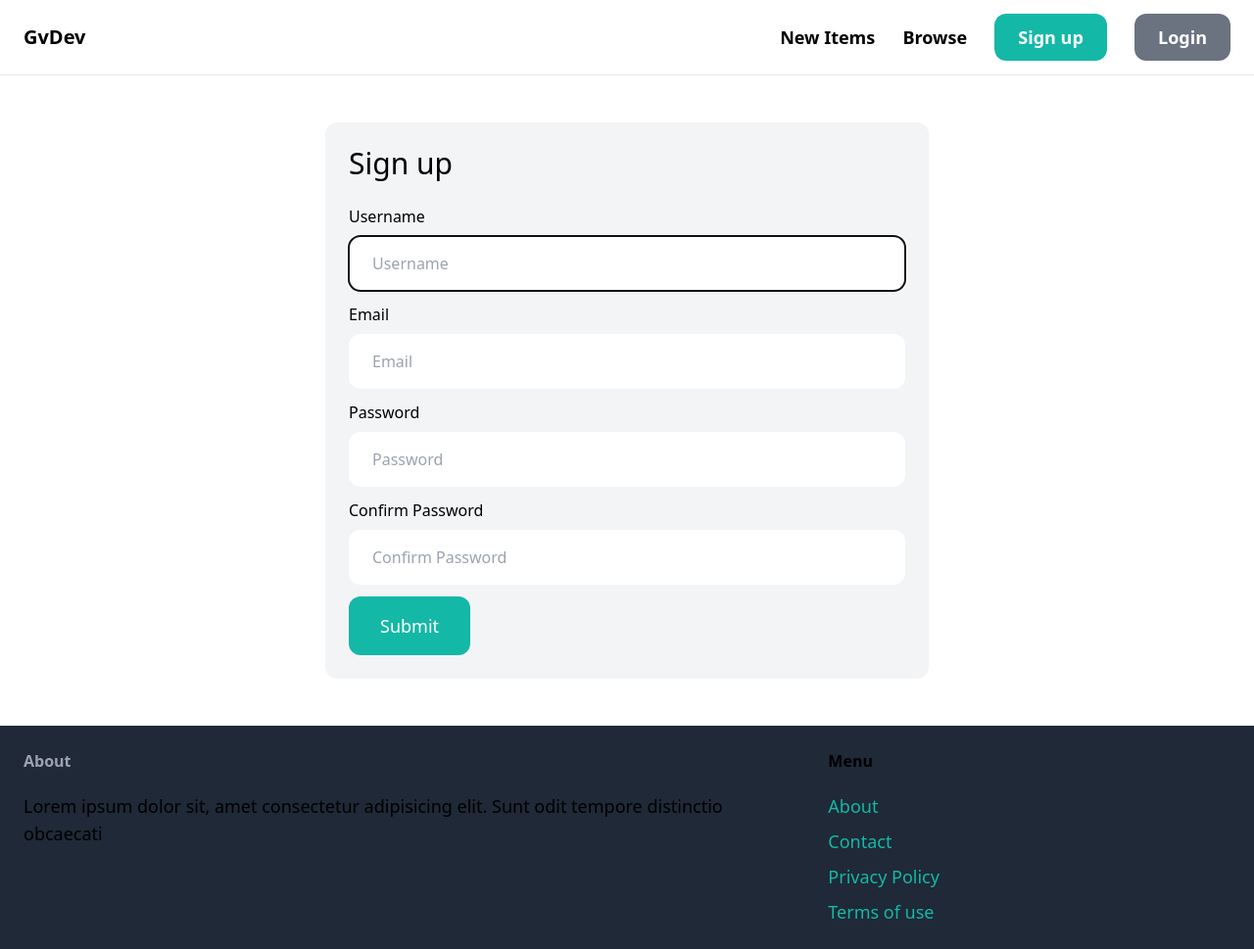
After one commit to GvDev7/django-marketplace, a Django app: page /signup/ in a window 1280 px wide. The commit adds this page. Shown: the whole page at 98% size. Run offline with Django 5.2, Linux system fonts and the light colour scheme; some libraries are stand-ins or nearby versions.

Commit message:
Began developing signup page, elements, and functionality

```diff
--- /dev/null
+++ b/puddle/core/forms.py
@@ -0,0 +1,24 @@
+from django import forms
+from django.contrib.auth.forms import UserCreationForm
+from  django.contrib.auth.models import User
+
+class SignupForm(UserCreationForm):
+    class Meta:
+        model = User
+        fields = ('username', 'email', 'password1', 'password2')
+
+    username = forms.CharField(widget=forms.TextInput(attrs={
+        'placeholder':'Username', 'class': 'w-full py-4 px-6 rounded-xl'
+    }))
+
+    email = forms.CharField(widget=forms.EmailInput(attrs={
+        'placeholder':'Email', 'class': 'w-full py-4 px-6 rounded-xl'
+    }))
+
+    password1 = forms.CharField(widget=forms.PasswordInput(attrs={
+        'placeholder':'Password', 'class': 'w-full py-4 px-6 rounded-xl'
+    }))
+
+    password2 = forms.CharField(widget=forms.PasswordInput(attrs={
+        'placeholder':'Confirm Password', 'class': 'w-full py-4 px-6 rounded-xl'
+    }))
--- a/puddle/core/templates/core/base.html
+++ b/puddle/core/templates/core/base.html
@@ -8,13 +8,13 @@
 </head>
 <body>
     <nav class="py-6 px-6 flex justify-between items-center border-b border-gray-200">
-        <a href="{% url 'index' %}" class="text-xl font-semibold">GvDev</a>
+        <a href="{% url 'core:index' %}" class="text-xl font-semibold">GvDev</a>
 
         <div class="space-x-6">
             <a href="#" class="text-lg font-semibold hover:text-grap-500">New Items</a>
             <a href="#" class="text-lg font-semibold hover:text-grap-500">Browse</a>
 
-            <a href="#" class="text-lg font-semibold hover:bg-teal-700 px-6 py-3 bg-teal-500 text-white rounded-xl">Sign up</a>
+            <a href="{% url 'core:signup' %}" class="text-lg font-semibold hover:bg-teal-700 px-6 py-3 bg-teal-500 text-white rounded-xl">Sign up</a>
             <a href="#" class="text-lg font-semibold hover:bg-gray-700 px-6 py-3 bg-gray-500 text-white rounded-xl">Login</a>
         </div>
     </nav>
@@ -31,7 +31,7 @@
             <h3 class="mb-5 font-semibold text-grap-400">Menu</h3>
             <ul class="space-y-2">
                 <li><a href="#" class="text-lg text-teal-500 hover:text-teal-700">About</a></li>
-                <li><a href="{% url 'contact' %}" class="text-lg text-teal-500 hover:text-teal-700">Contact</a></li>
+                <li><a href="{% url 'core:contact' %}" class="text-lg text-teal-500 hover:text-teal-700">Contact</a></li>
                 <li><a href="#" class="text-lg text-teal-500 hover:text-teal-700">Privacy Policy</a></li>
                 <li><a href="#" class="text-lg text-teal-500 hover:text-teal-700">Terms of use</a></li>
             </ul>
--- /dev/null
+++ b/puddle/core/templates/core/signup.html
@@ -0,0 +1,40 @@
+{% extends 'core/base.html' %}
+
+{% block title %} Sign up {% endblock %}
+
+{% block content %}
+    <div class="w-1/2 my-6 mx-auto p-6 bg-gray-100 rounded-xl">
+        <h1 class="mb-6 text-3xl">Sign up</h1>
+        <form action="." method="post">
+            {% csrf_token %}
+
+            <div class="mb-3">
+                <label class="inline-block mb-2">Username</label><br>
+                {{ form.username }}
+            </div>
+            <div class="mb-3">
+                <label class="inline-block mb-2">Email</label><br>
+                {{ form.email }}
+            </div>
+            <div class="mb-3">
+                <label class="inline-block mb-2">Password</label><br>
+                {{ form.password1 }}
+            </div>
+            <div class="mb-3">
+                <label class="inline-block mb-2">Confirm Password</label><br>
+                {{ form.password2 }}
+            </div>
+
+            {% if form.errors or form.non_field_errors %}
+                <div class="mb-3 p-6 bg-read-100 rounded-xl">
+                    {% for field in form %}
+                        {{field.errors}}
+                    {% endfor %}
+
+                    {{ form.non_field_errors }}
+                </div>
+            {% endif %}
+            <button class="py-4 px-8 text-lg bg-teal-500 hover:bg-teal-700 rounded-xl text-white">Submit</button>
+        </form>
+    </div>
+{% endblock %}
--- /dev/null
+++ b/puddle/core/urls.py
@@ -0,0 +1,12 @@
+from django.urls import path
+from . import views
+from core.views import contact
+
+app_name = 'core'
+
+urlpatterns = [
+    path('', views.index, name='index'),
+    path("contact/", views.contact, name='contact'),
+    path('signup/', views.signup,  name="signup"),
+
+]
--- a/puddle/core/views.py
+++ b/puddle/core/views.py
@@ -1,5 +1,6 @@
-from django.shortcuts import render
+from django.shortcuts import render, redirect
 from item.models import  Item, Category
+from .forms import SignupForm
 
 # Create your views here.
 def index(request):
@@ -12,3 +13,16 @@ def index(request):
 
 def contact(request):
     return render(request, 'core/contact.html')
+
+def signup(request):
+    if request.method == 'POST':
+        form = SignupForm(request.POST)
+        if form.is_valid():
+            form.save()
+            return redirect('/login/')
+    else:
+        form = SignupForm()
+
+    return render(request, 'core/signup.html', {
+        'form' : form,
+    })
--- a/puddle/puddle/urls.py
+++ b/puddle/puddle/urls.py
@@ -1,6 +1,5 @@
 from django.contrib import admin
 from django.urls import path, include
-from core.views import index, contact
 # Do not do the below code outside of development
 from django.conf import settings
 from django.conf.urls.static import static
@@ -9,9 +8,8 @@ from django.conf.urls.static import static
 
 urlpatterns = [
     path('admin/', admin.site.urls),
-    path("", index, name='index'),
+    path("", include('core.urls')),
     path('items/', include('item.urls')),
-    path("contact/", contact, name= 'contact'),
     # Do not do the below code outside of dev
 ] + static(settings.MEDIA_URL, document_root=settings.MEDIA_ROOT)
     # Do not do the above code outside of dev
```
